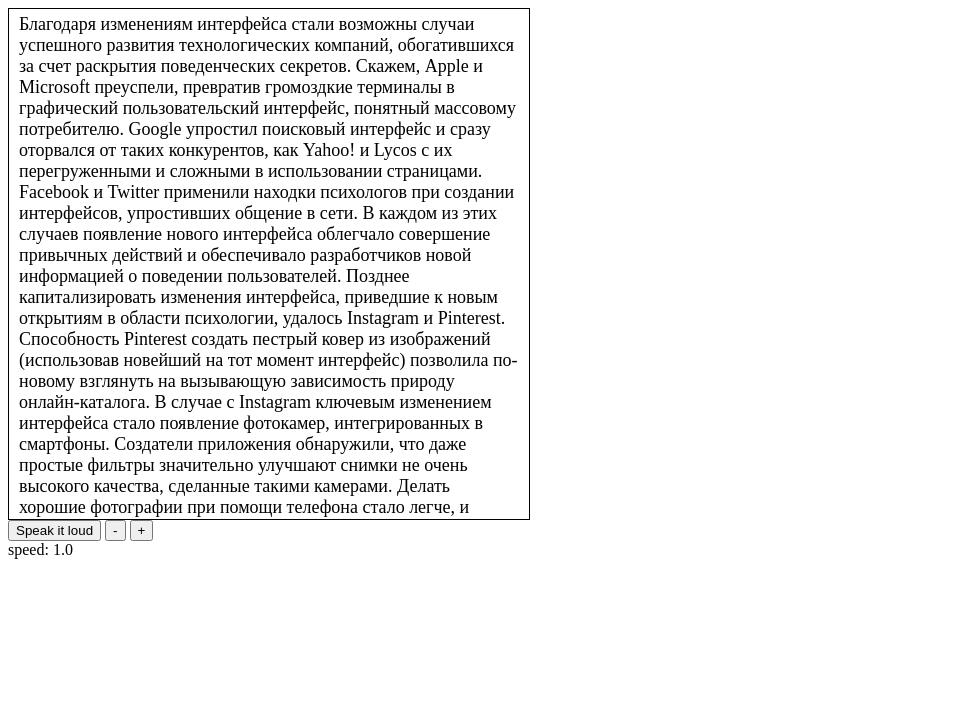
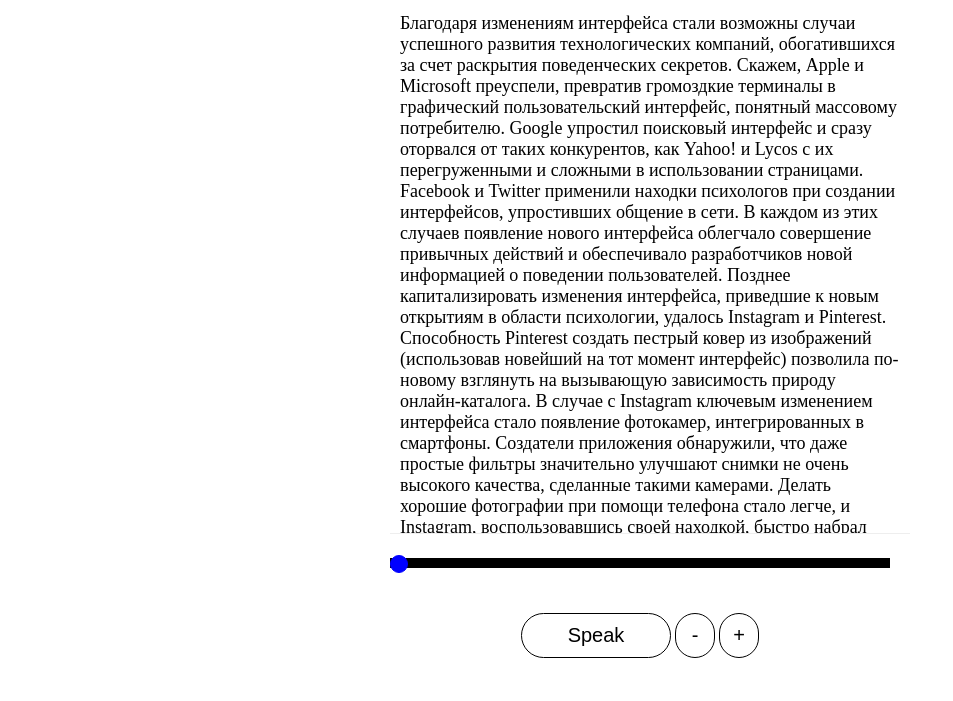
Before and after one commit to fletcherist/speakitloud, a website built with webpack: page index.html in a window 1280 px wide. Shown: the whole page, without its empty margins (0-953 px from the left). Built offline with Linux system fonts and the light colour scheme.

Commit message:
[feature]: stylize controllers

```diff
--- a/index.html
+++ b/index.html
@@ -5,36 +5,25 @@
     <title>SpeakItLoud</title>
     <meta name="viewport" content="width=device-width, initial-scale=1">
     <link href='./src/styles.css' rel='stylesheet' />
-    <style type="text/css">
-      .input-textarea {
-        height: 500px;
-        border: 1px solid black;
-        max-width: 500px;
-        width: 100%;
-        outline-width: 0;
-        font-size: 18px;
-        padding: 5px 10px;
-        overflow: scroll;
-      }
-
-      mark {
-        padding: 5px;
-      }
-    </style>
 </head>
 <body>
-    <div id='app'></div>
-    <div contenteditable="true" class='input-textarea' id='input-textarea'>
-      Благодаря изменениям интерфейса стали возможны случаи успешного развития технологических компаний, обогатившихся за счет раскрытия поведенческих секретов. Скажем, Apple и Microsoft преуспели, превратив громоздкие терминалы в графический пользовательский интерфейс, понятный массовому потребителю. Google упростил поисковый интерфейс и сразу оторвался от таких конкурентов, как Yahoo! и Lycos с их перегруженными и сложными в использовании страницами. Facebook и Twitter применили находки психологов при создании интерфейсов, упростивших общение в сети. В каждом из этих случаев появление нового интерфейса облегчало совершение привычных действий и обеспечивало разработчиков новой информацией о поведении пользователей.
-Позднее капитализировать изменения интерфейса, приведшие к новым открытиям в области психологии, удалось Instagram и Pinterest. Способность Pinterest создать пестрый ковер из изображений (использовав новейший на тот момент интерфейс) позволила по-новому взглянуть на вызывающую зависимость природу онлайн-каталога. В случае с Instagram ключевым изменением интерфейса стало появление фотокамер, интегрированных в смартфоны. Создатели приложения обнаружили, что даже простые фильтры значительно улучшают снимки не очень высокого качества, сделанные такими камерами. Делать хорошие фотографии при помощи телефона стало легче, и Instagram, воспользовавшись своей находкой, быстро набрал армию поклонников, неистово щелкающих все подряд
+    <div id='app' class='app'>
+          <div contenteditable="true" class='input-textarea' id='input-textarea'>
+            Благодаря изменениям интерфейса стали возможны случаи успешного развития технологических компаний, обогатившихся за счет раскрытия поведенческих секретов. Скажем, Apple и Microsoft преуспели, превратив громоздкие терминалы в графический пользовательский интерфейс, понятный массовому потребителю. Google упростил поисковый интерфейс и сразу оторвался от таких конкурентов, как Yahoo! и Lycos с их перегруженными и сложными в использовании страницами. Facebook и Twitter применили находки психологов при создании интерфейсов, упростивших общение в сети. В каждом из этих случаев появление нового интерфейса облегчало совершение привычных действий и обеспечивало разработчиков новой информацией о поведении пользователей.
+      Позднее капитализировать изменения интерфейса, приведшие к новым открытиям в области психологии, удалось Instagram и Pinterest. Способность Pinterest создать пестрый ковер из изображений (использовав новейший на тот момент интерфейс) позволила по-новому взглянуть на вызывающую зависимость природу онлайн-каталога. В случае с Instagram ключевым изменением интерфейса стало появление фотокамер, интегрированных в смартфоны. Создатели приложения обнаружили, что даже простые фильтры значительно улучшают снимки не очень высокого качества, сделанные такими камерами. Делать хорошие фотографии при помощи телефона стало легче, и Instagram, воспользовавшись своей находкой, быстро набрал армию поклонников, неистово щелкающих все подряд
+          </div>
+          <div class='progress'>
+            <div class='progress__bar'></div>
+            <div class='progress__point'></div>
+          </div>
+          <div class='controllers'>
+            <div class='controllers__wrapper'>
+              <button id='button' class='button button__speak'>Speak</button>
+              <button id='decrement-speed' class='button'>-</button>
+              <button id='increment-speed' class='button'>+</button>
+            </div>
+          </div>
     </div>
-    <div>
-      <button id='button'>Speak it loud</button>
-      <button id='decrement-speed'>-</button>
-      <button id='increment-speed'>+</button>
-      <div id='current-speed'>speed: 1.0</div>
-    </div>
-</div>
 </body>
 <script src='./dist/bundle.js'></script>
 <script src="http://localhost:35729/livereload.js"></script>
--- a/src/index.js
+++ b/src/index.js
@@ -171,6 +171,11 @@
 app.speakItLoud = () => {
   const text = formatText($input.innerText.trim())
   const sentences = splitTextIntoSentences(text)
+  console.log(sentences)
+
+  $input.innerHTML = $input.innerText
+    .replace(new RegExp(sentences[0]), `<mark>${sentences[0]}</mark>`)
+
   const textTokensArray = sentences.map(sentence => compose(
     filterWordsArray,
     convertWordsIntoTokens,
--- a/src/styles.css
+++ b/src/styles.css
@@ -0,0 +1,68 @@
+:root {
+  --main-color-1: black;
+}
+
+.app {
+  width: 100%;
+  max-width: 500px;
+  margin: 0px auto;
+}
+
+.input-textarea {
+  height: 500px;
+  border-bottom: 1px solid #eee;
+  max-width: 500px;
+  width: 100%;
+  outline-width: 0;
+  font-size: 18px;
+  padding: 5px 10px 20px;
+  overflow: scroll;
+  overflow-x: hidden;
+  margin: 0px auto;
+}
+
+mark {
+  padding: 5px;
+}
+
+.controllers {
+  width: 100%;
+  display: flex;
+}
+
+.controllers__wrapper {
+  margin: 5vh auto;
+}
+
+.button {
+  border-radius: 50px;
+  border: 1px solid var(--main-color-1);
+  background-color: white;
+  font-size: 20px;
+  outline-width: 0;
+  padding: 10px;
+  min-width: 40px;
+  min-height: 40px;
+}
+
+.button__speak {
+  width: 150px;
+}
+
+.progress {
+  margin-top: 3vh;
+}
+
+.progress__bar {
+  height: 10px;
+  background-color: var(--main-color-1);
+}
+
+.progress__point {
+  height: 16px;
+  width: 16px;
+  border-radius: 50px;
+  background-color: blue;
+  border: 1px solid blue;
+  margin-top: -13px;
+}
```
Also changed, not shown: dist/bundle.js.
